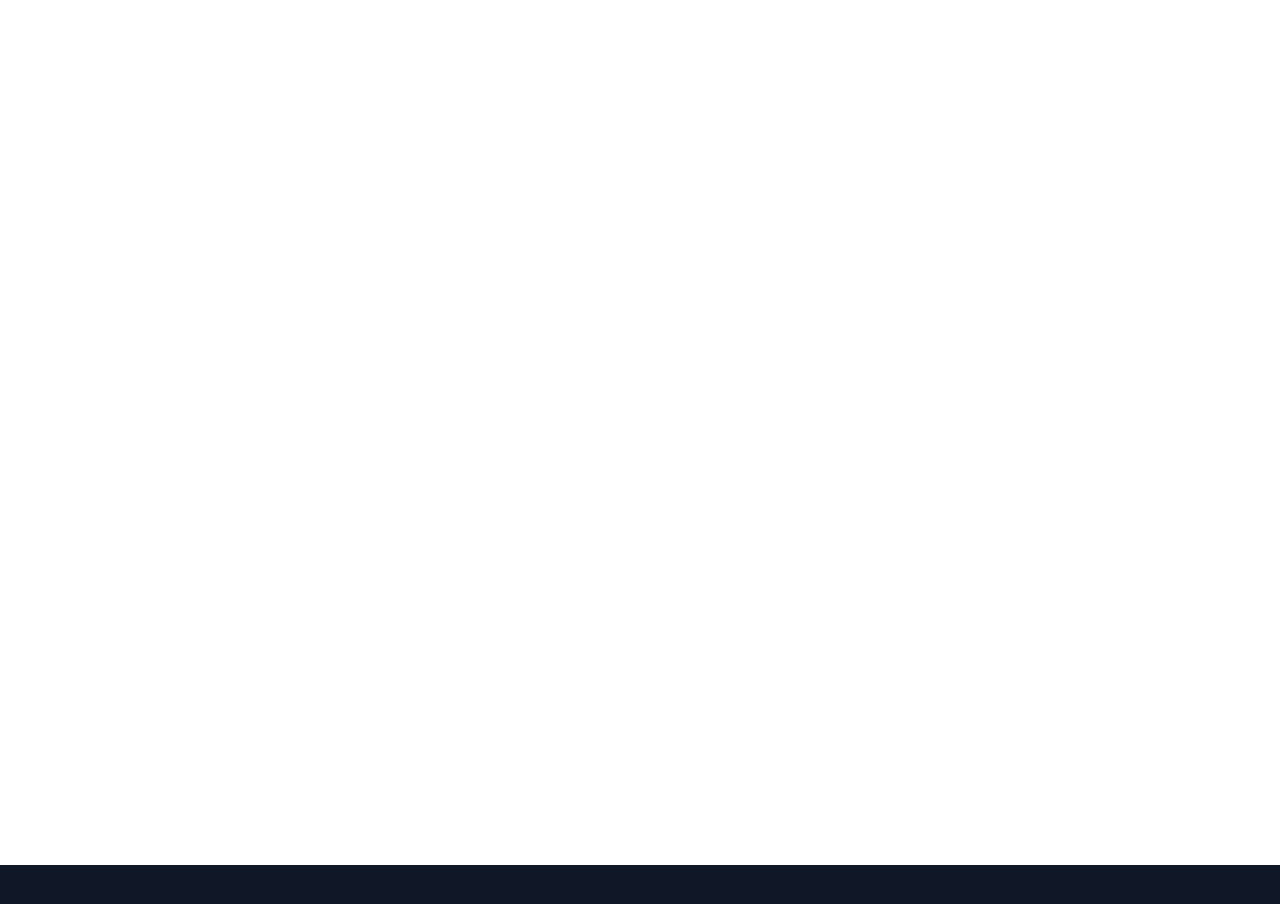
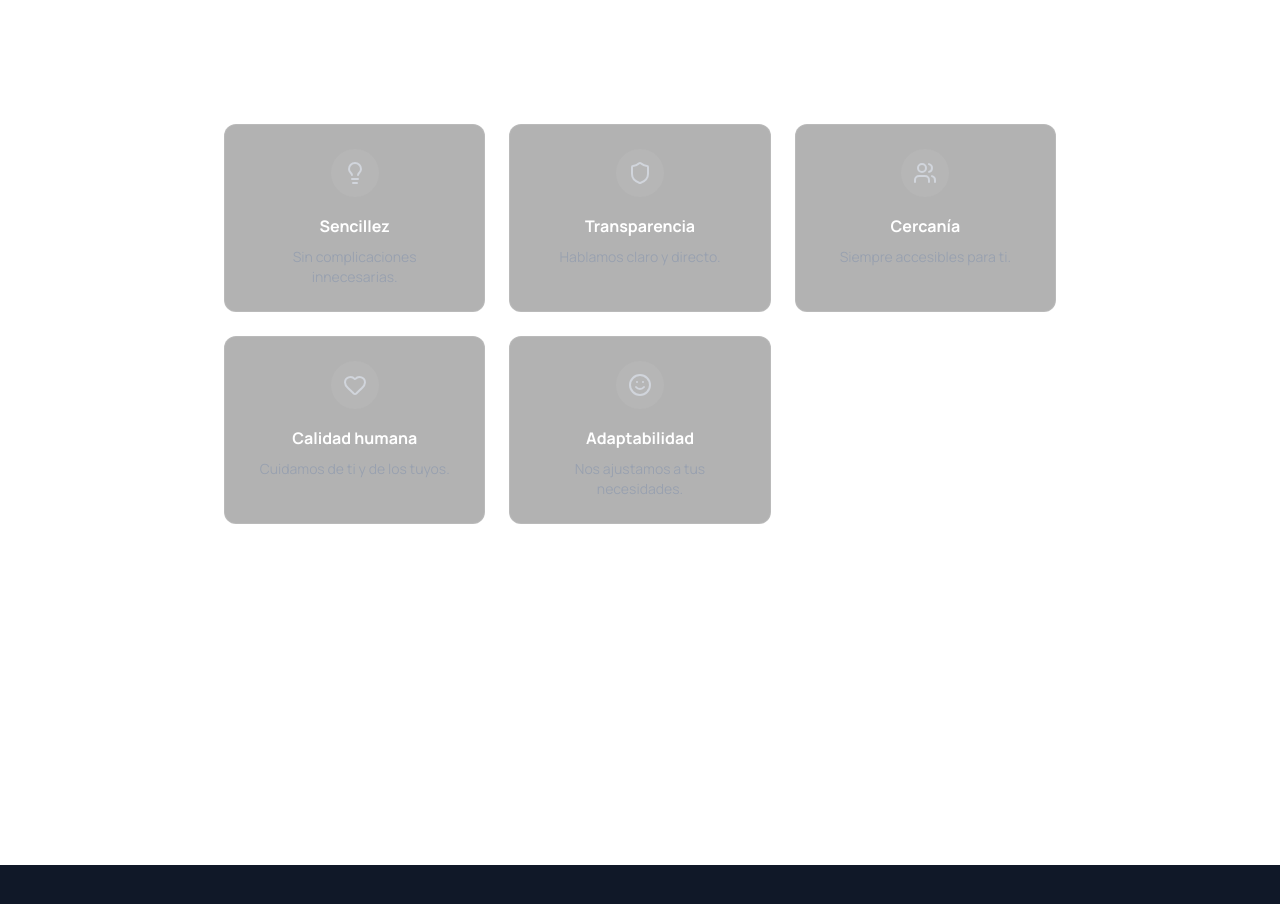
Before and after one commit to Miguel-Angel4/bambai-clone, a React (Vite) app: page /valores in a window 1280 px wide. Shown: the part 800-1704 px from the top of the page. Built offline with nearby package versions, Linux system fonts and the light colour scheme.

Commit message:
Update Values cards: Monochrome default, purple glow on hover

```diff
--- a/src/components/Values.tsx
+++ b/src/components/Values.tsx
@@ -65,12 +65,12 @@ export const Values: React.FC = () => {
                             {valuesList.map((value, index) => {
                                 const Icon = value.icon;
                                 return (
-                                    <div key={index} className="bg-white/10 backdrop-blur-sm border border-white/20 rounded-xl p-6 text-center hover:bg-white/20 transition-all duration-300">
-                                        <div className="w-12 h-12 bg-white/20 rounded-full flex items-center justify-center mx-auto mb-4">
-                                            <Icon className="w-6 h-6 text-white" />
+                                    <div key={index} className="group bg-black/30 backdrop-blur-md border border-white/10 rounded-xl p-6 text-center transition-all duration-500 hover:shadow-[0_0_30px_rgba(168,85,247,0.5)] hover:border-purple-500/50 hover:bg-purple-900/20 hover:-translate-y-1">
+                                        <div className="w-12 h-12 bg-white/5 rounded-full flex items-center justify-center mx-auto mb-4 group-hover:bg-purple-500/20 transition-colors duration-500">
+                                            <Icon className="w-6 h-6 text-gray-300 group-hover:text-purple-300 transition-colors duration-500" />
                                         </div>
-                                        <h3 className="font-bold text-white mb-2">{value.title}</h3>
-                                        <p className="text-sm text-white/80">{value.description}</p>
+                                        <h3 className="font-bold text-white mb-2 group-hover:text-purple-100 transition-colors duration-500">{value.title}</h3>
+                                        <p className="text-sm text-gray-400 group-hover:text-purple-200/80 transition-colors duration-500">{value.description}</p>
                                     </div>
                                 );
                             })}
```
